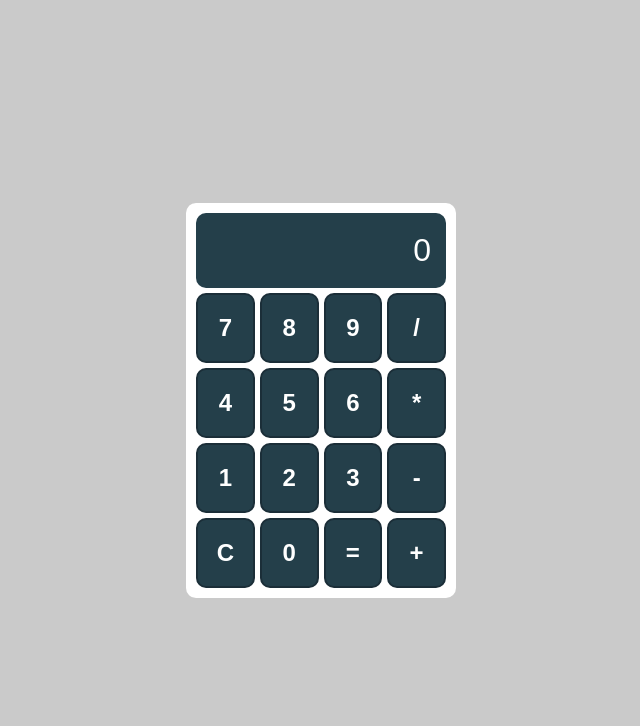
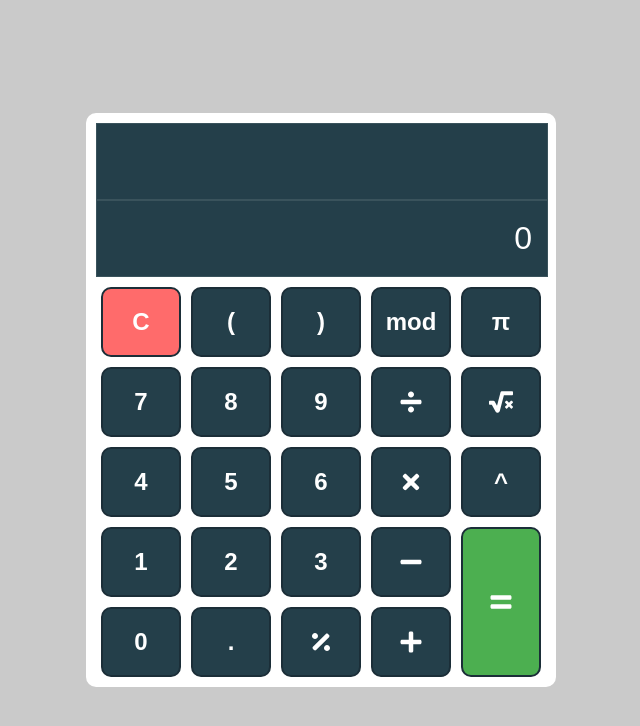
Before and after one commit to michelleGomes85/react-calculator, a React (Create React App) app: page / in a window 1280 px wide. Shown: the top 726 px of the page, without its empty margins (319-959 px from the left). Built offline with nearby package versions, Linux system fonts and the light colour scheme.

Commit message:
finishing calculator project with react

```diff
--- a/package.json
+++ b/package.json
@@ -3,12 +3,15 @@
   "version": "0.1.0",
   "private": true,
   "dependencies": {
+    "@mui/icons-material": "^6.4.5",
     "@testing-library/dom": "^10.4.0",
     "@testing-library/jest-dom": "^6.6.3",
     "@testing-library/react": "^16.2.0",
     "@testing-library/user-event": "^13.5.0",
+    "mathjs": "^14.2.1",
     "react": "^19.0.0",
     "react-dom": "^19.0.0",
+    "react-icons": "^5.5.0",
     "react-scripts": "5.0.1",
     "styled-components": "^6.1.15",
     "web-vitals": "^2.1.4"
--- a/src/App.js
+++ b/src/App.js
@@ -1,57 +1,138 @@
-
+import React, { useState } from 'react';
+import { Container, Content, Column, ContainerButtons, ContainerInput } from './styles';
 import Input from './components/Input';
 import Button from './components/Button';
 
-import { Container, Content, Row } from './styles';
-import { useState } from 'react';
+import { evaluate, pi } from 'mathjs';
 
+import { FaDivide, FaTimes, FaMinus, FaPlus, FaEquals, FaSquareRootAlt, FaPercentage } from 'react-icons/fa'; // Ícones
 
 const App = () => {
+  const [expression, setExpression] = useState("");
+  const [result, setResult] = useState("");
 
-  const [currentNumber, setCurrentNumber] = useState(0)
+  // Adiciona caracteres à expressão
+  const handleAddCharacter = (char) => {
+    setExpression(prev => prev + char);
+  };
 
-  const handleAddNumber = (number) => {
-    setCurrentNumber(prev => `${prev === '0' ? '' : prev}${number}`)
-  }
+  // Substitui vírgula por ponto
+  const handleAddComma = () => {
+    setExpression(prev => prev + ".");
+  };
 
+  const handleEquals = () => {
+    try {
+      const calculatedResult = evaluate(expression);
+      setResult(expression);
+      setExpression(calculatedResult.toString());
+    } catch (error) {
+      setResult("Erro");
+    }
+  };
+
+  // Limpa a tela
   const handleOnClear = () => {
-    setCurrentNumber('0')
-  }
+    setExpression("");
+    setResult("");
+  };
+
+  // Raiz Quadrada
+  const handleSqrt = () => {
+    setExpression(prev => prev + "sqrt("); // Adiciona "sqrt(" à expressão
+  };
+
+  // Exponenciação (base ^ expoente)
+  const handleExponentiation = () => {
+    setExpression(prev => prev + "^");
+  };
+
+  // Porcentagem
+  const handlePercentage = () => {
+    try {
+      const lastNumber = getLastNumber(expression);
+      if (lastNumber) {
+        const percentageValue = evaluate(`${lastNumber} / 100`);
+        setExpression(expression.replace(lastNumber, percentageValue.toString()));
+        setResult(percentageValue.toString());
+      } else {
+        setResult("Erro");
+      }
+    } catch (error) {
+      setResult("Erro");
+    }
+  };
+
+  // Valor de Pi
+  const handlePi = () => {
+    setExpression(prev => prev + pi.toFixed(5));
+  };
+
+  // Operação de módulo (resto da divisão)
+  const handleMod = () => {
+    setExpression(prev => prev + " % ");
+  };
+
+  const getLastNumber = (expr) => {
+    const match = expr.match(/(\d+(\.\d+)?)(?!.*\d)/);
+    return match ? match[0] : null;
+  };
 
   return (
     <Container>
       <Content>
-          <Input value={currentNumber}/>
-          <Row>
-            <Button label="7" onClick={() => handleAddNumber('7')}/>
-            <Button label="8" onClick={() => handleAddNumber('8')}/>
-            <Button label="9" onClick={() => handleAddNumber('9')}/>
-            <Button label="/" onClick={() => handleAddNumber('/')}/>
-          </Row>
 
-          <Row>
-            <Button label="4" onClick={() => handleAddNumber('4')}/>
-            <Button label="5" onClick={() => handleAddNumber('5')}/>
-            <Button label="6" onClick={() => handleAddNumber('6')}/>
-            <Button label="*" onClick={() => handleAddNumber('*')}/>
-          </Row>
+        <ContainerInput>
+          <Input value={result ? `= ${result}` : ""} />
+          <Input value={expression || "0"} />
+        </ContainerInput>
 
-          <Row>
-            <Button label="1" onClick={() => handleAddNumber('1')}/>
-            <Button label="2" onClick={() => handleAddNumber('2')}/>
-            <Button label="3" onClick={() => handleAddNumber('3')}/>
-            <Button label="-" onClick={() => handleAddNumber('-')}/>
-          </Row>
+        <ContainerButtons>
+          <Column>
+            <Button label="C" onClick={handleOnClear} className="button-clear" />
+            <Button label="7" onClick={() => handleAddCharacter("7")} />
+            <Button label="4" onClick={() => handleAddCharacter("4")} />
+            <Button label="1" onClick={() => handleAddCharacter("1")} />
+            <Button label="0" onClick={() => handleAddCharacter("0")} />
+          </Column>
 
-          <Row>
-            <Button label="C" onClick={handleOnClear}/>
-            <Button label="0" onClick={() => handleAddNumber('0')}/>
-            <Button label="=" onClick={() => handleAddNumber('=')}/>
-            <Button label="+" onClick={() => handleAddNumber('+')}/>
-          </Row>
+          <Column>
+            <Button label="(" onClick={() => handleAddCharacter("(")} />
+            <Button label="8" onClick={() => handleAddCharacter("8")} />
+            <Button label="5" onClick={() => handleAddCharacter("5")} />
+            <Button label="2" onClick={() => handleAddCharacter("2")} />
+            <Button label="." onClick={handleAddComma} />
+          </Column>
+
+          <Column>
+            <Button label=")" onClick={() => handleAddCharacter(")")} />
+            <Button label="9" onClick={() => handleAddCharacter("9")} />
+            <Button label="6" onClick={() => handleAddCharacter("6")} />
+            <Button label="3" onClick={() => handleAddCharacter("3")} />
+            <Button label={<FaPercentage />} onClick={handlePercentage} />
+          </Column>
+
+          <Column>
+            <Button label="mod" onClick={handleMod} />
+            <Button label={<FaDivide />} onClick={() => handleAddCharacter("/")} />
+            <Button label={<FaTimes />} onClick={() => handleAddCharacter("*")} />
+            <Button label={<FaMinus />} onClick={() => handleAddCharacter("-")} />
+            <Button label={<FaPlus />} onClick={() => handleAddCharacter("+")} />
+          </Column>
+
+          <Column>
+            <Button label="π" onClick={handlePi} />
+            <Button label={<FaSquareRootAlt />} onClick={handleSqrt} />
+            <Button label="^" onClick={handleExponentiation} />
+            <Button label={<FaEquals />} onClick={handleEquals} className="button-equals" />
+          </Column>
+
+        </ContainerButtons>
+
+
       </Content>
     </Container>
   );
-}
+};
 
 export default App;
--- a/src/components/Button/index.js
+++ b/src/components/Button/index.js
@@ -1,13 +1,12 @@
 
 import { ButtonContainer } from "./styles";
 
-const Button = ({label, onClick}) => {
-    return (
-      <ButtonContainer onClick={onClick}>
-        {label}
+const Button = ({ label, onClick, className }) => {
+  return (
+      <ButtonContainer onClick={onClick} className={className}>
+          {label}
+      </ButtonContainer>
+  );
+};
 
-      </ButtonContainer>
-    );
-  }
-
-  export default Button;
+export default Button;
--- a/src/components/Button/styles.js
+++ b/src/components/Button/styles.js
@@ -1,9 +1,17 @@
-import styled from "styled-components";
+import styled from 'styled-components';
 
 export const ButtonContainer = styled.button`
-    width: 70px;
-    height: 70px;
-    background-color: #243F4A;
+
+    width: 80px;
+    height: ${(props) => (props.className === 'button-equals' ? '150px' : '70px')};
+
+    background-color: ${(props) =>
+        props.className === 'button-clear'
+            ? '#FF6B6B'
+            : props.className === 'button-equals'
+            ? '#4CAF50'
+            : '#243F4A'}; // Cor padrão
+
     color: #FFFFFF;
     font-size: 24px;
     font-weight: bold;
@@ -18,12 +26,25 @@ export const ButtonContainer = styled.button`
     gap: 10px;
 
     &:hover {
-        background-color: #2F4F5E;
+        background-color: ${(props) =>
+            props.className === 'button-clear'
+                ? '#FF4C4C'
+                : props.className === 'button-equals'
+                ? '#45A049'
+                : '#2F4F5E'};
         transform: scale(1.05);
     }
 
     &:active {
-        background-color: #1B2E38;
+        background-color: ${(props) =>
+
+            props.className === 'button-clear'
+
+                ? '#E53E3E'
+                : props.className === 'button-equals'
+                ? '#3D8B40'
+                : '#1B2E38'};
+
         transform: scale(0.95);
     }
 `;
--- a/src/components/Input/styles.js
+++ b/src/components/Input/styles.js
@@ -4,11 +4,11 @@ export const InputContainer = styled.div`
     width: 100%;
     height: 75px;
     background-color: #243f4a;
-    border-radius: 10px;
 
     display: flex;
     align-items: center;
     justify-content: flex-end;
+    border: 1px solid rgba(255, 255, 255, 0.1);
 
     font-size: 24px;
     font-family: Roboto;
--- a/src/styles.js
+++ b/src/styles.js
@@ -10,27 +10,28 @@ export const Container = styled.div`
     justify-content: center;
 `
 
+export const ContainerInput = styled.div`
+
+`
+
+export const ContainerButtons = styled.div`
+    display: flex;
+    gap: 10px;
+    justify-content: center;
+`
+
 export const Content = styled.div`
 
     background-color: #FFFFFF;
-    width: 80%;
+    width: 95%;
     min-height: 350px;
-    max-width: 250px;
+    max-width: 450px;
     border-radius: 10px;
 
     display: flex;
     flex-direction: column;
-    gap: 5px;
+    gap: 10px;
     padding: 10px;
-`
-
-export const Row = styled.div`
-
-    display: flex;
-    flex-direction: row;
-    justify-content: space-between;
-    align-items: center;
-    gap: 5px;
 `
 
 export const Column = styled.div`
@@ -39,4 +40,5 @@ export const Column = styled.div`
     flex-direction: column;
     justify-content: space-between;
     align-items: center;
+    gap: 10px;
 `
```
Also changed, not shown: 2 other files (tests, documents, lock files or other folders).
